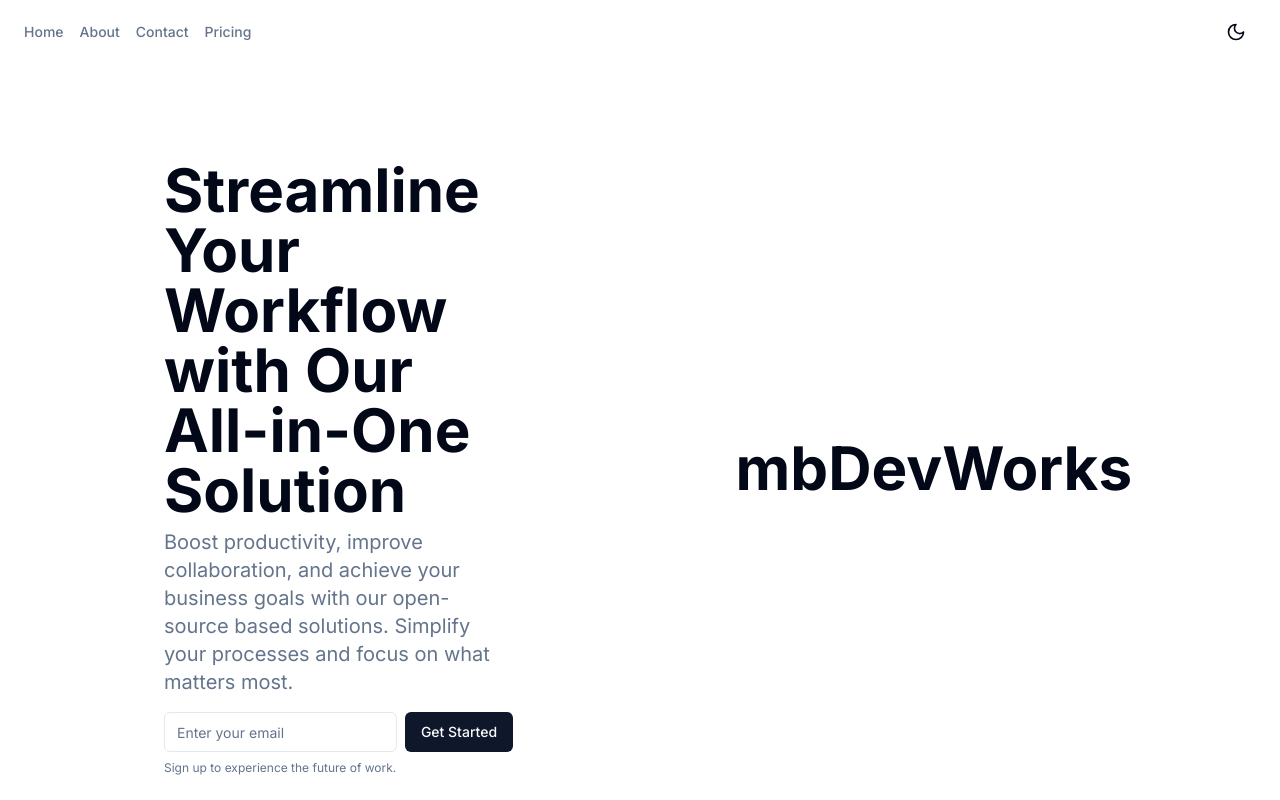
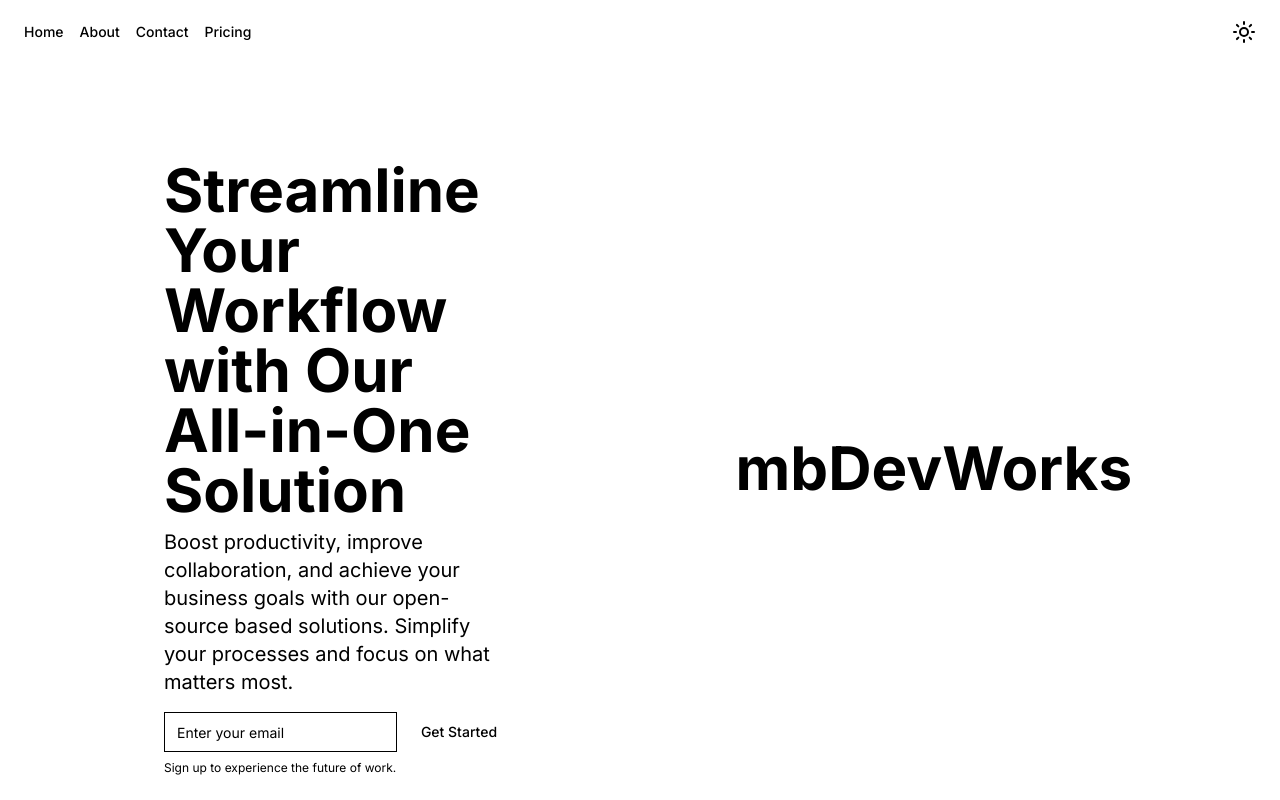
Before and after one commit to Dimitar765/devworksHomePage, a Next.js app in the folder homepage/: page / in a window 1280 px wide. Shown: the top 800 px of the page. Built offline with nearby package versions, Linux system fonts and the light colour scheme.

Commit message:
navbar setup and app wide dark mode

```diff
--- a/homepage/app/globals.css
+++ b/homepage/app/globals.css
@@ -3,35 +3,14 @@
 @tailwind utilities;
 
 @layer base {
-  :root {
-    --background: 0 0% 100%;
-    --foreground: 222.2 84% 4.9%;
-    --card: 0 0% 100%;
-    --card-foreground: 222.2 84% 4.9%;
-    --popover: 0 0% 100%;
-    --popover-foreground: 222.2 84% 4.9%;
-    --primary: 222.2 47.4% 11.2%;
-    --primary-foreground: 210 40% 98%;
-    --secondary: 210 40% 96.1%;
-    --secondary-foreground: 222.2 47.4% 11.2%;
-    --muted: 210 40% 96.1%;
-    --muted-foreground: 215.4 16.3% 46.9%;
-    --accent: 210 40% 96.1%;
-    --accent-foreground: 222.2 47.4% 11.2%;
-    --destructive: 0 84.2% 60.2%;
-    --destructive-foreground: 210 40% 98%;
-    --border: 214.3 31.8% 91.4%;
-    --input: 214.3 31.8% 91.4%;
-    --ring: 222.2 84% 4.9%;
-    --radius: 0.5rem;
-    --chart-1: 12 76% 61%;
-    --chart-2: 173 58% 39%;
-    --chart-3: 197 37% 24%;
-    --chart-4: 43 74% 66%;
-    --chart-5: 27 87% 67%;
+  :root[data-theme='dark'] {
+    --color-scheme: light;
+    --foreground-rgb: 0, 0, 0;
+    --background-start-rgb: 214, 219, 220;
+    --background-end-rgb: 255, 255, 255;
   }
 
-  .dark {
+  /* .dark {
     --background: 222.2 84% 4.9%;
     --foreground: 210 40% 98%;
     --card: 222.2 84% 4.9%;
@@ -56,15 +35,27 @@
     --chart-3: 30 80% 55%;
     --chart-4: 280 65% 60%;
     --chart-5: 340 75% 55%;
+  } */
+
+}
+
+@media (prefers-color-scheme: dark) {
+  :root {
+    --foreground-rgb: 255, 255, 255;
+    --background-start-rgb: 0, 0, 0;
+    --background-end-rgb: 0, 0, 0;
   }
 }
 
-@layer base {
-  * {
-    @apply border-border;
-  }
+body {
+  color: rgb(var(--foreground-rgb));
+  background: linear-gradient(to bottom,
+      transparent,
+      rgb(var(--background-end-rgb))) rgb(var(--background-start-rgb));
+}
 
-  body {
-    @apply bg-background text-foreground;
+@layer utilities {
+  .text-balance {
+    text-wrap: balance;
   }
 }
--- a/homepage/app/layout.tsx
+++ b/homepage/app/layout.tsx
@@ -2,6 +2,7 @@ import type { Metadata } from "next";
 import { Inter } from "next/font/google";
 import "./globals.css";
 import Navbar from "@/components/Navbar";
+import { getTheme } from "@/lib/getTheme";
 
 const inter = Inter({ subsets: ["latin"] });
 
@@ -17,6 +18,9 @@ export default function RootLayout({
 }>) {
   return (
     <html lang="en">
+      <head>
+        <script dangerouslySetInnerHTML={{ __html: getTheme }} />
+      </head>
       <body className={inter.className}>
         <Navbar />
         {children}
--- a/homepage/app/page.tsx
+++ b/homepage/app/page.tsx
@@ -1,7 +1,11 @@
 // import Image from "next/image";
+import dynamic from "next/dynamic";
 import { Button } from "@/components/ui/button";
 import { Input } from "@/components/ui/input";
 import Link from "next/link";
+const SetTheme = dynamic(() => import("../components/SetTheme"), {
+  ssr: false,
+}); // this can be moved to navbar component
 
 export default function Home() {
   return (
@@ -50,7 +54,7 @@ export default function Home() {
           </div>
         </section>
       </section>
-      <section className="flex justify-around mb-52">
+      <section className="flex justify-around  mb-52">
         <div className="mb-32 grid text-center lg:mb-0 lg:w-full lg:max-w-5xl lg:grid-cols-3 lg:text-left">
           <a
             href=""
--- a/homepage/components/Navbar.tsx
+++ b/homepage/components/Navbar.tsx
@@ -3,14 +3,10 @@ import Link from "next/link";
 import { JSX, SVGProps, useState } from "react";
 import { Button } from "@/components/ui/button";
 import { Sheet, SheetTrigger, SheetContent } from "@/components/ui/sheet";
+import SetTheme from "./SetTheme";
 function Navbar() {
-  const [isDarkMode, setIsDarkMode] = useState(false);
   return (
-    <header
-      className={`sticky top-0 z-50 w-full bg-background transition-colors ${
-        isDarkMode ? "dark" : ""
-      }`}
-    >
+    <header>
       <div className="container flex h-16 items-center justify-between px-4 md:px-6">
         <nav className="hidden items-center gap-4 md:flex">
           <Link
@@ -43,19 +39,13 @@ function Navbar() {
           </Link>
         </nav>
         <div className="flex items-center gap-4">
-          <Button
-            variant="ghost"
-            size="icon"
-            onClick={() => setIsDarkMode(!isDarkMode)}
-            className="rounded-full"
-          >
-            {isDarkMode ? (
-              <SunIcon className="h-5 w-5" />
-            ) : (
-              <MoonIcon className="h-5 w-5" />
-            )}
-            <span className="sr-only">Toggle theme</span>
-          </Button>
+          <>
+            <SetTheme>
+              <Button variant="ghost" size="icon" className="rounded-full">
+                <span className="sr-only">Toggle theme</span>
+              </Button>
+            </SetTheme>
+          </>
           <Sheet>
             <SheetTrigger asChild>
               <Button variant="outline" size="icon" className="md:hidden">
@@ -123,50 +113,4 @@ function MenuIcon(props: JSX.IntrinsicAttributes & SVGProps<SVGSVGElement>) {
   );
 }
 
-function MoonIcon(props: JSX.IntrinsicAttributes & SVGProps<SVGSVGElement>) {
-  return (
-    <svg
-      {...props}
-      xmlns="http://www.w3.org/2000/svg"
-      width="24"
-      height="24"
-      viewBox="0 0 24 24"
-      fill="none"
-      stroke="currentColor"
-      strokeWidth="2"
-      strokeLinecap="round"
-      strokeLinejoin="round"
-    >
-      <path d="M12 3a6 6 0 0 0 9 9 9 9 0 1 1-9-9Z" />
-    </svg>
-  );
-}
-
-function SunIcon(props: JSX.IntrinsicAttributes & SVGProps<SVGSVGElement>) {
-  return (
-    <svg
-      {...props}
-      xmlns="http://www.w3.org/2000/svg"
-      width="24"
-      height="24"
-      viewBox="0 0 24 24"
-      fill="none"
-      stroke="currentColor"
-      strokeWidth="2"
-      strokeLinecap="round"
-      strokeLinejoin="round"
-    >
-      <circle cx="12" cy="12" r="4" />
-      <path d="M12 2v2" />
-      <path d="M12 20v2" />
-      <path d="m4.93 4.93 1.41 1.41" />
-      <path d="m17.66 17.66 1.41 1.41" />
-      <path d="M2 12h2" />
-      <path d="M20 12h2" />
-      <path d="m6.34 17.66-1.41 1.41" />
-      <path d="m19.07 4.93-1.41 1.41" />
-    </svg>
-  );
-}
-
 export default Navbar;
--- /dev/null
+++ b/homepage/components/SetTheme.jsx
@@ -0,0 +1,69 @@
+'use client';
+import { useState, useEffect } from 'react';
+
+const SetTheme = () => {
+    const [theme, setTheme] = useState(global.window?.__theme || 'light');
+
+    const isDark = theme === 'dark';
+
+    const toggleTheme = () => {
+        global.window?.__setPreferredTheme(theme === 'light' ? 'dark' : 'light');
+    };
+
+    useEffect(() => {
+        global.window.__onThemeChange = setTheme;
+    }, []);
+
+    return <button onClick={toggleTheme}>{isDark ? <MoonIcon className="h-5 w-5" />
+        : <SunIcon className="h-5 w-5" />
+    }</button>;
+};
+
+export default SetTheme;
+
+
+function MoonIcon(props) {
+    return (
+        <svg
+            {...props}
+            xmlns="http://www.w3.org/2000/svg"
+            width="24"
+            height="24"
+            viewBox="0 0 24 24"
+            fill="none"
+            stroke="currentColor"
+            strokeWidth="2"
+            strokeLinecap="round"
+            strokeLinejoin="round"
+        >
+            <path d="M12 3a6 6 0 0 0 9 9 9 9 0 1 1-9-9Z" />
+        </svg>
+    );
+}
+
+function SunIcon(props) {
+    return (
+        <svg
+            {...props}
+            xmlns="http://www.w3.org/2000/svg"
+            width="24"
+            height="24"
+            viewBox="0 0 24 24"
+            fill="none"
+            stroke="currentColor"
+            strokeWidth="2"
+            strokeLinecap="round"
+            strokeLinejoin="round"
+        >
+            <circle cx="12" cy="12" r="4" />
+            <path d="M12 2v2" />
+            <path d="M12 20v2" />
+            <path d="m4.93 4.93 1.41 1.41" />
+            <path d="m17.66 17.66 1.41 1.41" />
+            <path d="M2 12h2" />
+            <path d="M20 12h2" />
+            <path d="m6.34 17.66-1.41 1.41" />
+            <path d="m19.07 4.93-1.41 1.41" />
+        </svg>
+    );
+}
--- /dev/null
+++ b/homepage/lib/getTheme.js
@@ -0,0 +1,33 @@
+const code = function () {
+  window.__onThemeChange = function () {};
+
+  function setTheme(newTheme) {
+    window.__theme = newTheme;
+    preferredTheme = newTheme;
+    document.documentElement.dataset.theme = newTheme;
+    window.__onThemeChange(newTheme);
+  }
+
+  var preferredTheme;
+
+  try {
+    preferredTheme = localStorage.getItem("theme");
+  } catch (err) {}
+
+  window.__setPreferredTheme = function (newTheme) {
+    setTheme(newTheme);
+    try {
+      localStorage.setItem("theme", newTheme);
+    } catch (err) {}
+  };
+
+  var darkQuery = window.matchMedia("(prefers-color-scheme: dark)");
+
+  darkQuery.addEventListener("change", function (e) {
+    window.__setPreferredTheme(e.matches ? "dark" : "light");
+  });
+
+  setTheme(preferredTheme || (darkQuery.matches ? "dark" : "light"));
+};
+
+export const getTheme = `(${code})();`;
```
